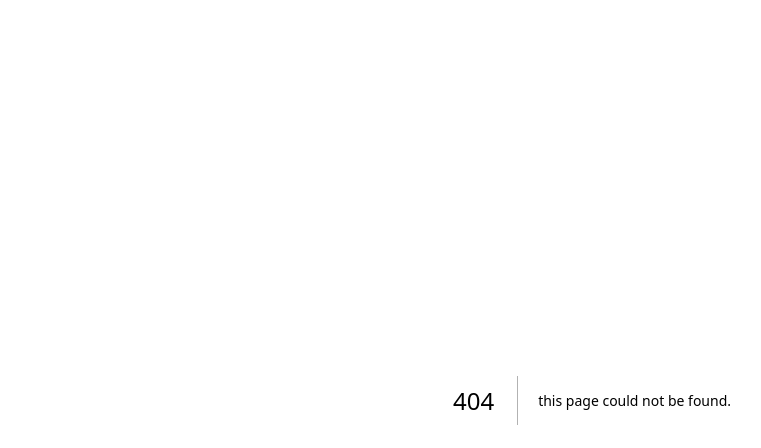
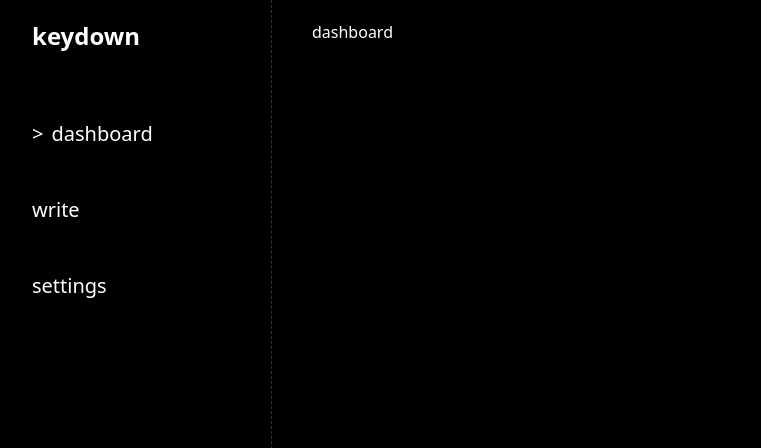
Before and after one commit to akinloluwami/keydown, a Next.js app: page /dashboard in a window 1280 px wide. Before the commit this address had no page. Shown: the top 448 px of the page, without its empty margins (48-809 px from the left). Built offline with nearby package versions, Linux system fonts and the light colour scheme.

Commit message:
dashboard

```diff
--- /dev/null
+++ b/pages/dashboard.tsx
@@ -0,0 +1,8 @@
+import DashboardLayout from "@/layouts/Dashboard";
+import React from "react";
+
+const Dashboard = () => {
+  return <DashboardLayout>Dashboard</DashboardLayout>;
+};
+
+export default Dashboard;
```
